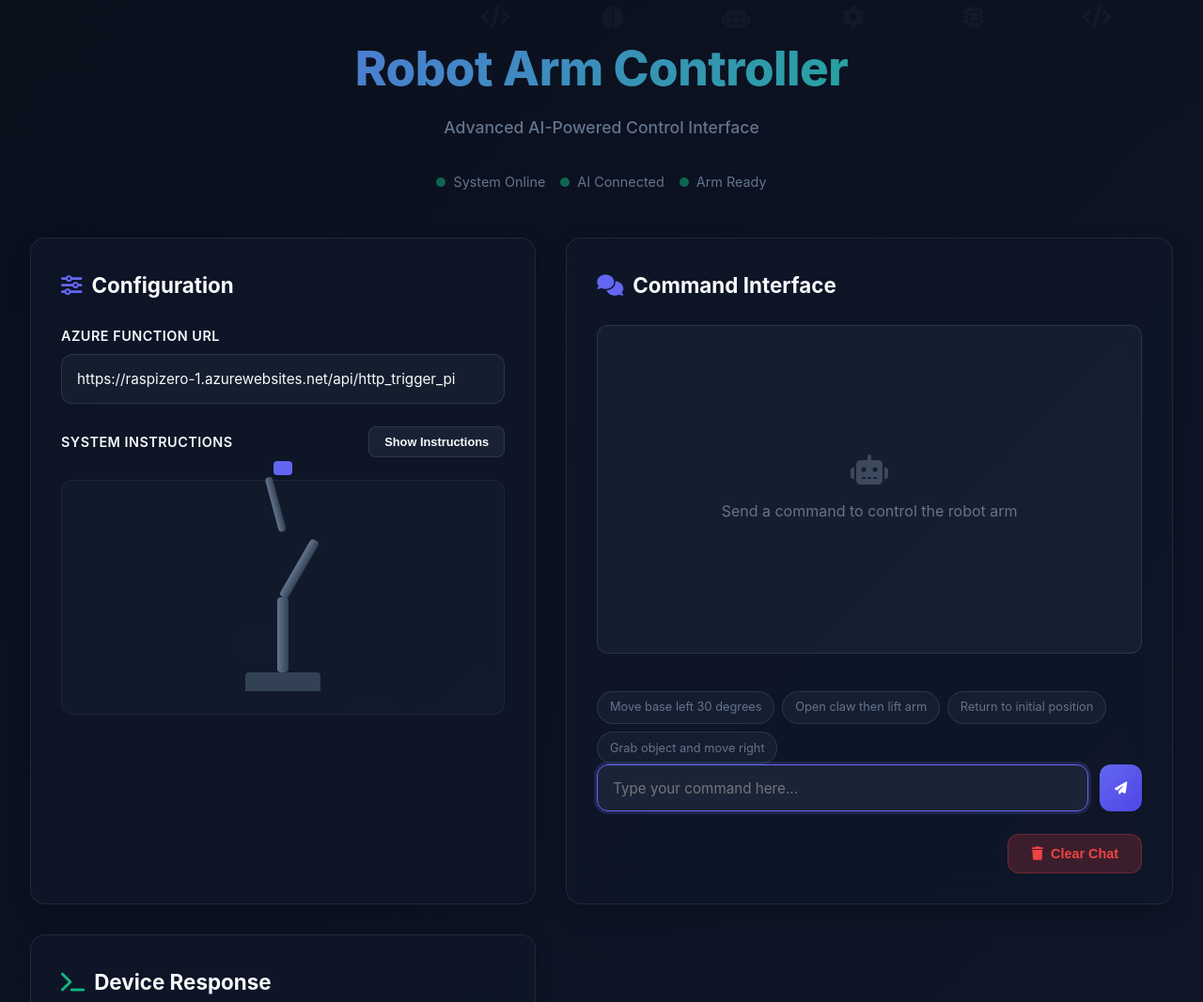
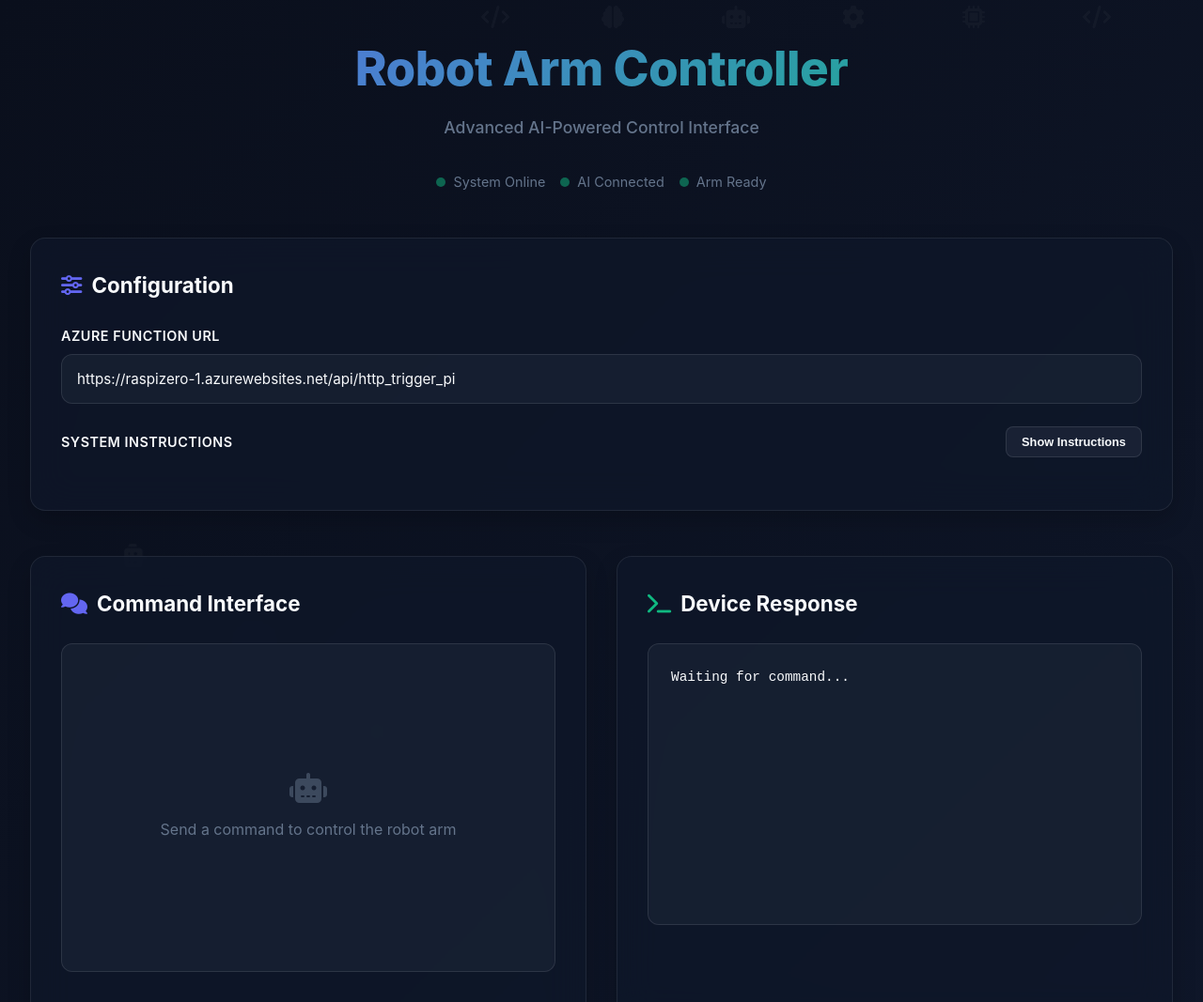
Before and after one commit to cheahhueyy/Funcloud, a website: page src/index.html in a window 1280 px wide. Shown: the top 1067 px of the page at 94% size. Drawn offline with Linux system fonts and the light colour scheme.

Commit message:
Update index.html

```diff
--- a/src/index.html
+++ b/src/index.html
@@ -98,10 +98,19 @@
         }
 
         .main-content {
+            display: flex;
+            flex-direction: column;
+            gap: 2rem;
+        }
+
+        .config-section {
+            margin-bottom: 1rem;
+        }
+
+        .interface-section {
             display: grid;
-            grid-template-columns: 1fr 1.2fr;
+            grid-template-columns: 1fr 1fr;
             gap: 2rem;
-            margin-bottom: 2rem;
         }
 
         .panel {
@@ -112,6 +121,7 @@
             padding: 2rem;
             transition: all 0.3s ease;
             box-shadow: 0 10px 25px rgba(0, 0, 0, 0.2);
+            height: fit-content;
         }
 
         .panel:hover {
@@ -296,13 +306,6 @@
             height: 100%;
         }
 
-        .response-header {
-            display: flex;
-            align-items: center;
-            justify-content: space-between;
-            margin-bottom: 1.5rem;
-        }
-
         .response-title {
             font-size: 1.4rem;
             font-weight: 700;
@@ -310,6 +313,7 @@
             display: flex;
             align-items: center;
             gap: 10px;
+            margin-bottom: 1.5rem;
         }
 
         .response-title i {
@@ -324,7 +328,7 @@
             font-family: 'JetBrains Mono', 'Courier New', monospace;
             font-size: 0.9rem;
             white-space: pre-wrap;
-            min-height: 200px;
+            min-height: 300px;
             color: var(--light);
             flex-grow: 1;
             overflow-y: auto;
@@ -403,7 +407,7 @@
         }
 
         @media (max-width: 1024px) {
-            .main-content {
+            .interface-section {
                 grid-template-columns: 1fr;
             }
 
@@ -577,76 +581,6 @@
             color: var(--light);
             border-color: var(--primary);
         }
-
-        .robot-visualization {
-            display: flex;
-            justify-content: center;
-            align-items: center;
-            margin-top: 1.5rem;
-            padding: 1.5rem;
-            background: rgba(30, 41, 59, 0.3);
-            border-radius: 12px;
-            border: 1px solid rgba(255, 255, 255, 0.05);
-        }
-
-        .robot-arm {
-            position: relative;
-            width: 200px;
-            height: 200px;
-        }
-
-        .robot-base {
-            position: absolute;
-            bottom: 0;
-            left: 50%;
-            transform: translateX(-50%);
-            width: 80px;
-            height: 20px;
-            background: var(--gray-dark);
-            border-radius: 4px 4px 0 0;
-        }
-
-        .robot-segment {
-            position: absolute;
-            background: linear-gradient(to right, var(--gray), var(--gray-dark));
-            border-radius: 4px;
-            transform-origin: bottom center;
-        }
-
-        .segment-1 {
-            width: 12px;
-            height: 80px;
-            bottom: 20px;
-            left: 50%;
-            transform: translateX(-50%);
-        }
-
-        .segment-2 {
-            width: 10px;
-            height: 70px;
-            bottom: 100px;
-            left: 50%;
-            transform: translateX(-50%) rotate(30deg);
-        }
-
-        .segment-3 {
-            width: 8px;
-            height: 60px;
-            bottom: 170px;
-            left: 50%;
-            transform: translateX(-50%) rotate(-15deg);
-        }
-
-        .robot-claw {
-            position: absolute;
-            width: 20px;
-            height: 15px;
-            background: var(--primary);
-            border-radius: 4px;
-            bottom: 230px;
-            left: 50%;
-            transform: translateX(-50%);
-        }
     </style>
 </head>
 <body>
@@ -684,7 +618,7 @@
 
         <div class="main-content">
             <!-- Configuration Panel -->
-            <div class="panel config-panel">
+            <div class="panel config-section">
                 <div class="panel-header">
                     <h2 class="panel-title"><i class="fas fa-sliders-h"></i> Configuration</h2>
                 </div>
@@ -792,19 +726,11 @@ return them in order as a list:
 - If user ask to move into initial position, use previous movement history provided. Force using minimal movement. If no historical data provided, reply " cannot do".</textarea>
                     </div>
                 </div>
-
-                <div class="robot-visualization">
-                    <div class="robot-arm">
-                        <div class="robot-base"></div>
-                        <div class="robot-segment segment-1"></div>
-                        <div class="robot-segment segment-2"></div>
-                        <div class="robot-segment segment-3"></div>
-                        <div class="robot-claw"></div>
-                    </div>
-                </div>
             </div>
 
-            <!-- Chat Panel -->
+            <!-- Interface Section -->
+            <div class="interface-section">
+                <!-- Command Interface Panel -->
                 <div class="panel chat-panel">
                     <div class="panel-header">
                         <h2 class="panel-title"><i class="fas fa-comments"></i> Command Interface</h2>
@@ -840,18 +766,17 @@ return them in order as a list:
                     </div>
                 </div>
 
-            <!-- Response Panel -->
+                <!-- Device Response Panel -->
                 <div class="panel response-panel">
                     <div class="response-container">
-                    <div class="response-header">
                         <h2 class="response-title"><i class="fas fa-terminal"></i> Device Response</h2>
-                    </div>
 
                         <div id="response" class="output">Waiting for command...</div>
 
                         <div id="status" class="status">
                             <i class="fas fa-info-circle"></i>
                             <span>System ready. Send a command to begin.</span>
+                        </div>
                     </div>
                 </div>
             </div>
```
Lines whose indentation alone changed are shown as unchanged.
